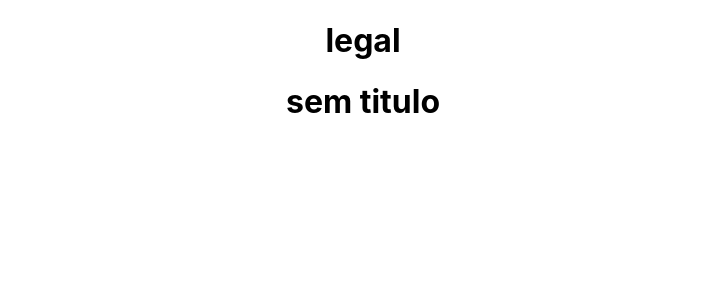
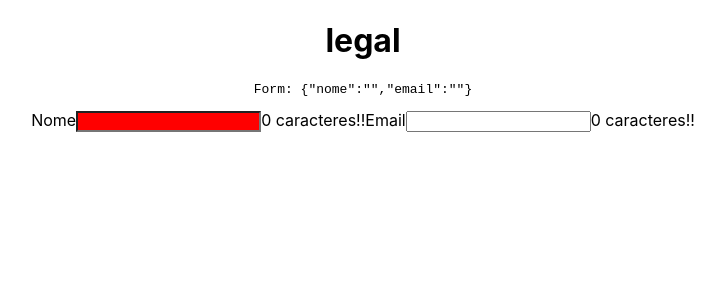
Before and after one commit to felipe-programador-18/api.component, a React (Create React App) app in the folder apicomponent/: page / in a window 1280 px wide. Shown: the top 300 px of the page, without its empty margins (277-1002 px from the left). Built offline with nearby package versions, Linux system fonts and the light colour scheme.

Commit message:
c1- adding new date about inpput and form

```diff
--- a/apicomponent/src/App.js
+++ b/apicomponent/src/App.js
@@ -1,4 +1,4 @@
-
+import { useState } from 'react'
 import './App.css';
 
 const Title = ({children}) =>{
@@ -9,11 +9,47 @@ const Title = ({children}) =>{
   return <h1> {children} </h1>
 }
 
+
+//thought about that, label don't did part about input, but need use him!!
+const Input = ( {label, onChange, ...props}) => {
+  const [value, setvalue] = useState('')
+  const onValueChange = evt => {
+     setvalue(evt.target.value)
+     if(onChange){
+       onChange(evt)
+     }
+
+  }
+  return (
+    <label>
+      {label}
+
+      <input onChange={onValueChange} {...props} />
+      {value.length}  caracteres!!
+    </label>
+  )
+}
+
 function App() {
+ const [form, setform] = useState({
+   nome: '',
+   email:''
+ })
+ const onChange= evt =>{
+   setform({
+     ...form,
+     [evt.target.name]: evt.target.value
+   })
+ }
+
   return (
     <div className="App">
      <Title>legal</Title>
-      <Title />
+     <pre>
+      Form: {JSON.stringify(form)}
+      </pre>
+     <Input label='Nome' name='nome' onChange={onChange} style={{background:'red'}} />
+     <Input label='Email' name='email'  onChange={onChange} />
 
     </div>
   );
```
